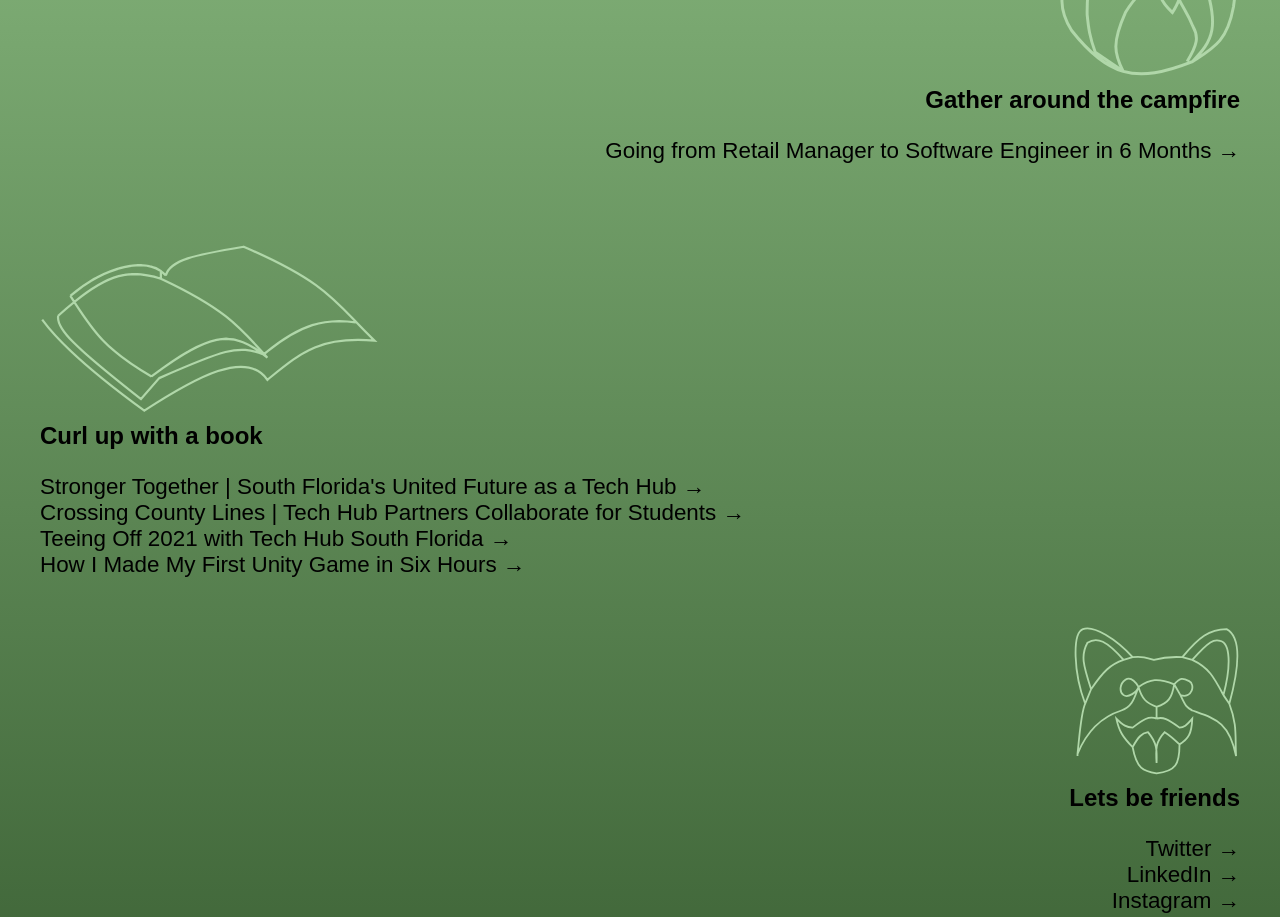
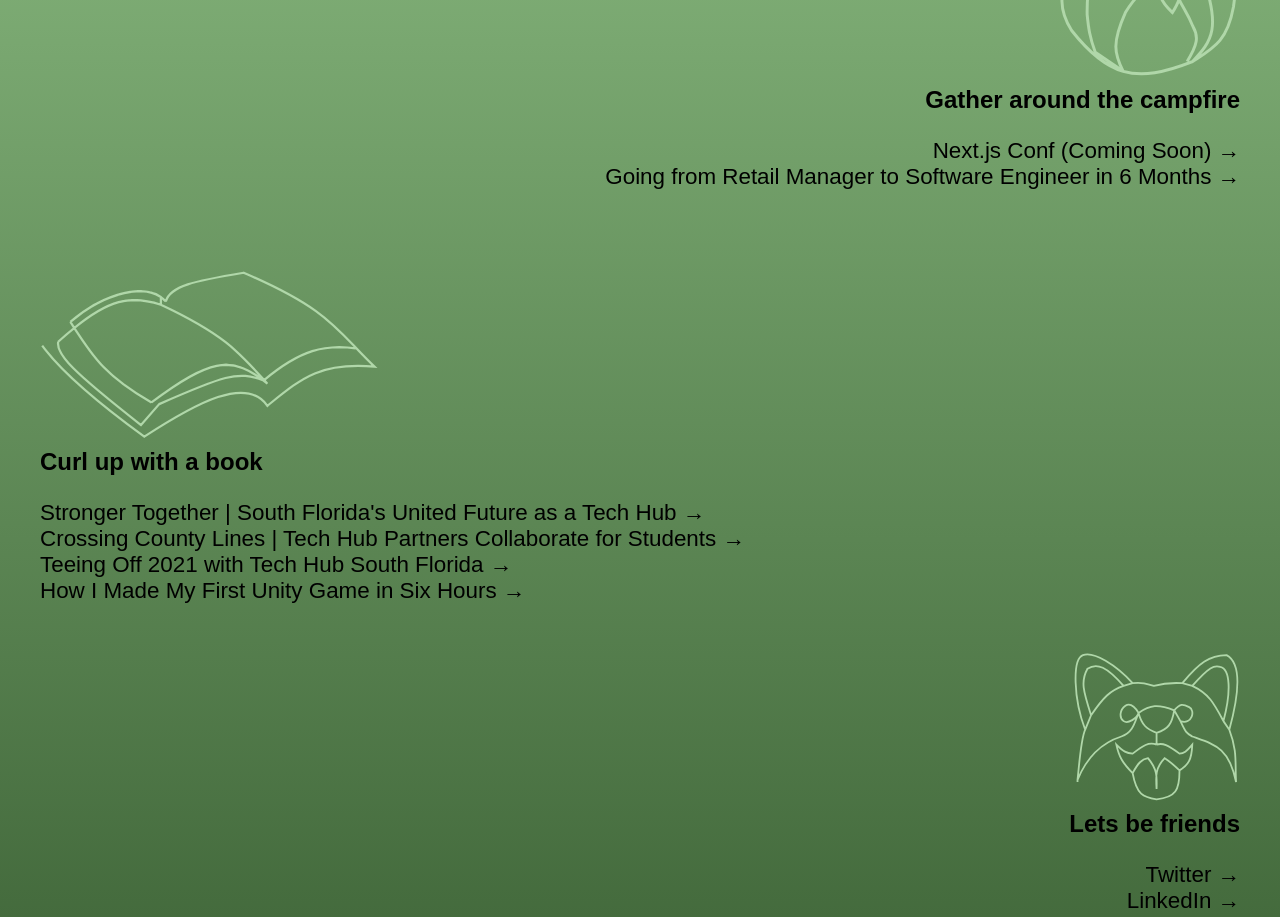
Before and after one commit to RebeccaBakels/rebeccabakels-portfolio, a Next.js app: page / in a window 1280 px wide. Shown: the part 920-1837 px from the top of the page. Built offline with nearby package versions, Linux system fonts and the light colour scheme.

Commit message:
removed commented lines and added nextjs conf

```diff
--- a/components/Info.js
+++ b/components/Info.js
@@ -32,6 +32,14 @@ function Info() {
           </svg>
 
           <h2 className={styles.summary_right}>Gather around the campfire</h2>
+          <a
+            className={styles.link_right}
+            href="https://nextjs.org/conf"
+            target="_blank"
+            rel="noopener noreferrer"
+          >
+            Next.js Conf (Coming Soon) &rarr;
+          </a>
           <a
             className={styles.link_right}
             href="https://youtu.be/V-xS3g1RLhQ"
--- a/pages/index.js
+++ b/pages/index.js
@@ -38,7 +38,3 @@ export default function Home() {
     </div>
   );
 }
-//            preserveAspectRatio="xMidYMax meet"
-//              className={(styles.linePath, 'linePath')}
-//stroke="#83a37d"
-//stroke-width="2"
```
